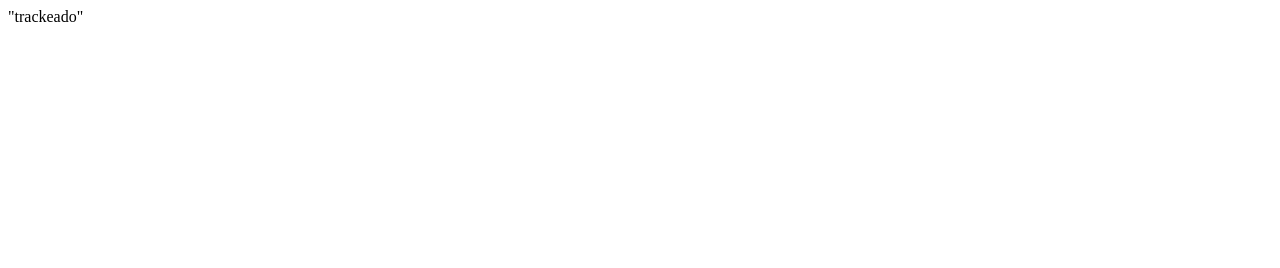
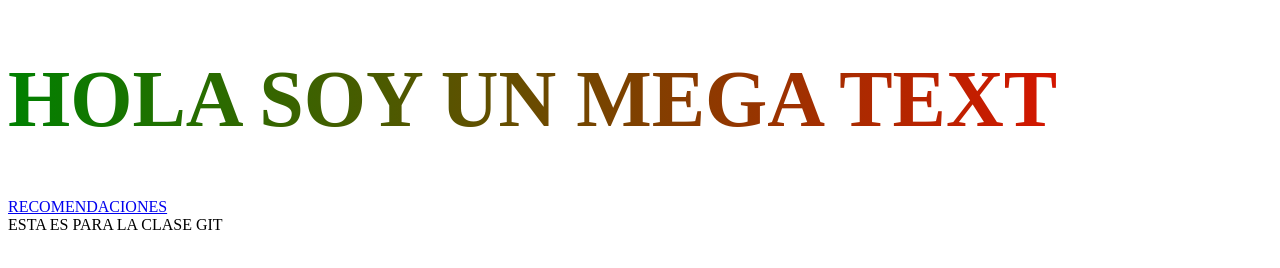
Before and after one commit to andru-oca/comision_22531, a plain HTML site: page index.html in a window 1280 px wide. Drawn offline with Linux system fonts and the light colour scheme.

Commit message:
fix#777: add styles and ahtml

```diff
--- a/index.html
+++ b/index.html
@@ -1 +1,29 @@
-"trackeado"
+<!DOCTYPE html>
+<html lang="en">
+<head>
+    <meta charset="UTF-8">
+    <meta http-equiv="X-UA-Compatible" content="IE=edge">
+    <meta name="viewport" content="width=device-width, initial-scale=1.0">
+    <link rel="stylesheet" href="root/style.css">
+    <title>CLASS GIT</title>
+</head>
+<body>
+    <h1>HOLA SOY UN MEGA TEXT</h1>
+    <a href="https://midu.dev/buenas-practicas-escribir-commits-git/"> RECOMENDACIONES</a>
+
+    <div>
+        ESTA ES PARA LA CLASE GIT
+    </div>
+
+</body>
+<style>
+    h1{
+    font-size: 5rem;
+    background-image: linear-gradient(90deg, green,red);
+    -webkit-background-clip: text;
+    background-clip: text;
+    color: transparent;
+}
+</style>
+
+</html>
```
